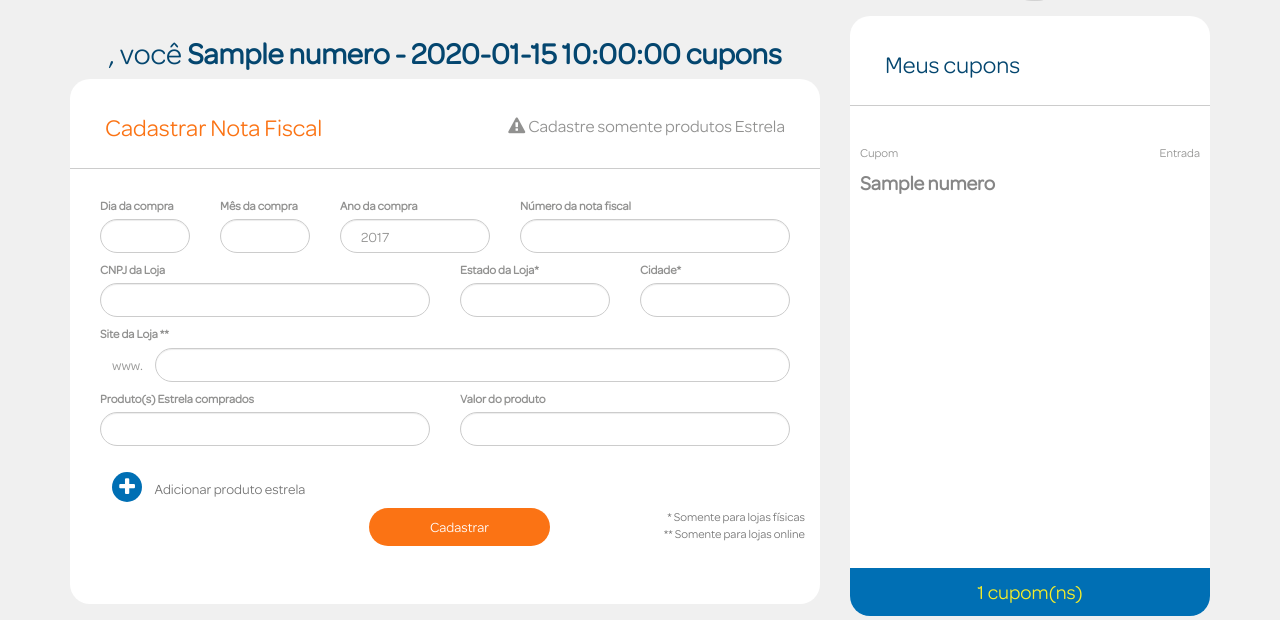
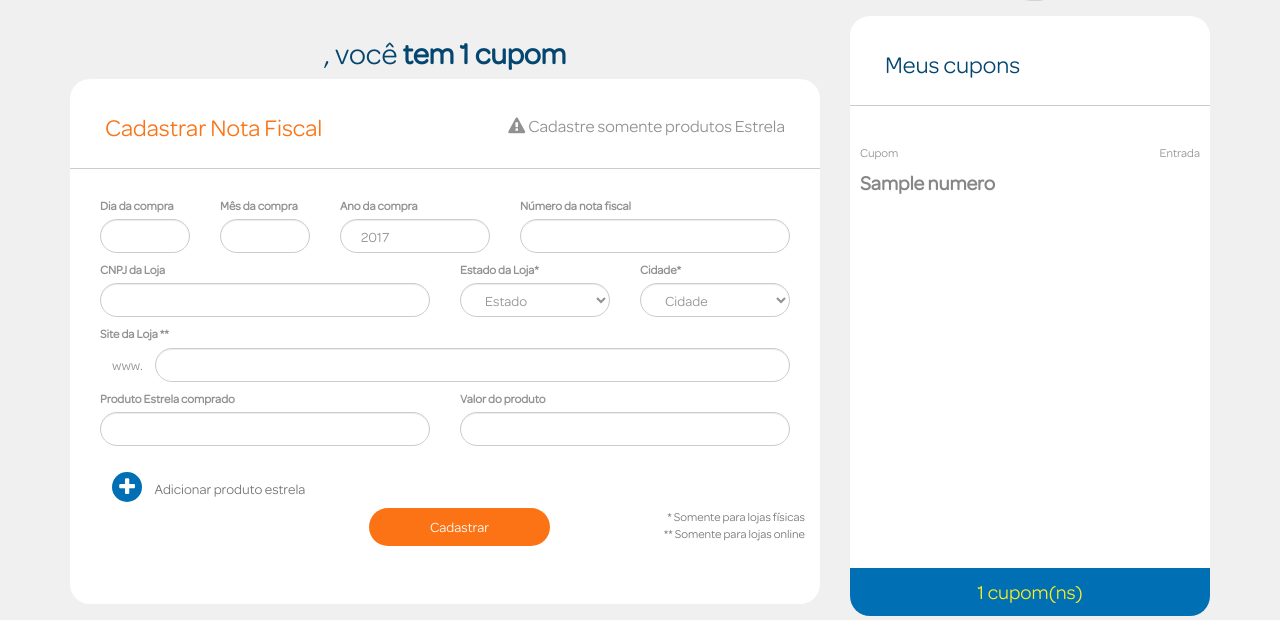
Before and after one commit to degueba/estrela-promocao, a PHP site: template templates/cupom.php in a window 1280 px wide. Shown: the part 129-749 px from the top of the page. Run offline with PHP 8.4, Linux system fonts and the light colour scheme; the template is opened without the code that fills it: most values are stand-ins (such as "Sample title", 1, 10 or a date in 2020); data that the repository does not hold is empty.

Commit message:
telas responsivas e cadastro notas

```diff
--- a/public/scss/_global.scss
+++ b/public/scss/_global.scss
@@ -608,6 +608,7 @@ body {
                     padding-top: 60px;
                     @media screen and (max-width: $break-small) {
                         width: 40%;
+                        padding-top: 10px;
                     }
                     a {
                         background-color: unset;
--- a/public/scss/_user-profile.scss
+++ b/public/scss/_user-profile.scss
@@ -6,6 +6,16 @@ body.user-profile {
         .navbar-nav {
             li {
                 padding-top: 10px !important;
+            }
+            @media screen and (max-width: $break-small) {
+                width: 80%;
+                .title-promocao--volta---mundo {
+                    a {
+                        font-size: 15px;
+                        margin-top: -10px;
+                        margin-left: -10px;
+                    }
+                }
             }
         }
     }
@@ -37,6 +47,9 @@ body.user-profile {
             height: 90px;
             margin-bottom: 20px;
             padding: 15px 35px;
+            @media screen and (max-width: $break-small) {
+                height: 160px;
+            }
             .title {
                 font-family: 'omnes_regularregular';
                 color: #FB7314;
@@ -67,11 +80,20 @@ body.user-profile {
                 padding-bottom: 20px;
                 .produto_estrela {
                     width: 100%;
+                    @media screen and (max-width: $break-small) {
+                        float: left;
+                    }
+                }
+                @media screen and (max-width: $break-small) {
+                    height: 330px;
                 }
             }
             .btn-add-produto {
                 border: none;
                 margin-top: 20px;
+                @media screen and (max-width: $break-small) {
+                    margin-bottom: 20px;
+                }
                 color: #737373;
                 i.fa-plus {
                     color: #fff;
@@ -89,6 +111,9 @@ body.user-profile {
                 padding: 8px 60px;
                 color: #fff;
                 border-radius: 20px;
+                @media screen and (max-width: $break-small) {
+                    margin-bottom: 20px;
+                }
             }
             .input-group-addon {
                 background-color: unset;
@@ -101,6 +126,11 @@ body.user-profile {
             height: 600px;
             .title {
                 color: #04466F
+            }
+            header {
+                @media screen and (max-width: $break-small) {
+                    height: 90px;
+                }
             }
             .content {
                 overflow-y: scroll;
@@ -146,6 +176,9 @@ body.user-profile {
         }
         &.meu-perfil {
             header {
+                @media screen and (max-width: $break-small) {
+                    height: 90px;
+                }
                 .title {
                     color: #006FB4;
                 }
--- a/templates/cupom.php
+++ b/templates/cupom.php
@@ -17,6 +17,28 @@ use src\Helper\Session;
 
 
 <body class="container-fluid user-profile">
+
+
+     <!-- MENU LATERAL MOBILE -->
+    <nav class="hidden-lg nav-lateral-mobile">
+        <!-- La cruz para cerrar el menu lateral -->
+        <div class="cruz">
+            <!-- Los span van a ser las dos barras de la cruz! -->
+            <span></span>
+            <span></span>
+        </div>
+
+        <!-- imagen -->
+        <!--div class="img"></div -->
+
+        <ul>
+            <li><a href="#form-cadastrar-nota" class="scroll-suave">Cadastrar nota fiscal</a></li>
+            <li><a href="#cupons-cadastrados" class="scroll-suave">Cupons cadastrados</a></li>
+            <li><a href="#meu-perfil" class="scroll-suave">Meu Perfil</a></li>
+            <li class=""><a href="/deslogar"><i class="fa fa-sign-out"></i> Sair</a></li>
+        </ul>
+    </nav>
+
     <div class="row">
         <nav class="navbar navbar-default">
 
@@ -24,35 +46,44 @@ use src\Helper\Session;
                 <div class="row">
                     <div class="col-lg-12">
                         <a class="navbar-brand" href="#">
-                            <img alt="Brand" src="images/logo_estrela.png">
+                            <img href="#" alt="Brand" src="images/logo_estrela.png">
                         </a>
+                        <!-- HAMBURGUER -->
+                    <div class="barra-sup hidden-lg">
+                        <div class="hamburguer">
+                            <span></span>
+                            <span></span>
+                            <span></span>
+                        </div>
+                    </div>
+                    <!---->
                         <ul class="nav navbar-nav pull-right">
-                            <li class="active title-promocao--volta---mundo"><a href="#" class="pull-left">Promoção volta ao mundo</a> <img class="pull-right" src="images/globo_promocao_volta_ao_mundo.png" width="120"></li>
-                            <li class=""><a href="/deslogar"><i class="fa fa-sign-out"></i> Sair</a></li>
+                            <li class="active title-promocao--volta---mundo"><a href="#" class="pull-left">Promoção volta ao mundo</a> <img class="hidden-xs pull-right" src="images/globo_promocao_volta_ao_mundo.png" width="120"></li>
+                            <li class="hidden-xs"><a href="/deslogar"><i class="fa fa-sign-out"></i> Sair</a></li>
                         </ul>
                     </div>
                 </div>
             </div>
         </nav>
+
     </div>
     <div class="container ">
+        <?php  if(isset($container['retorno']['msg'])) : ?>
+            <div class="alert alert-<?php echo ($container['retorno']['sucesso'] ? 'success' : 'danger')  ?>"><?php echo $container["retorno"]["msg"]; ?></div>
+        <?php endif; ?>
         <div class="row ">
             <div class="col-lg-8 ">
                 <h2 class="text-center title ">
-
-
                     <?php
 
                        echo Session::logado()["nome"]. ", você ";
 
                         if(is_array($container['cupom'])){
-                            foreach($container['cupom'] as $c){
-
-                                if($c['numero'] > 1){
-                                    echo "<strong>" . $c['numero'].' - '.$c['created'].' cupons</strong><br>';
-                                } else {
-                                    echo "<strong>" . $c['numero'].' - '.$c['created'].' cupom</strong><br>';
-                                }
+                            $qtdCupom = count($container['cupom']);
+                            if($qtdCupom > 1){
+                                echo "<strong> têm " . $qtdCupom.' cupons</strong><br>';
+                            } else {
+                                echo "<strong> tem " . $qtdCupom.'  cupom</strong><br>';
                             }
                         }else{
                             echo 'não tem <strong>nenhum cupom</strong>';
@@ -64,44 +95,51 @@ use src\Helper\Session;
                     <header>
                         <h3 class="title pull-left ">Cadastrar Nota Fiscal</h3> <small class="pull-right "> <i class="fa fa-warning "></i> Cadastre somente produtos Estrela</small>
                     </header>
-                    <form class="col-lg-12" method="post" id="form-cadastrar-nota">
+                    <form class="col-lg-12 col-xs-12" method="post" id="form-cadastrar-nota">
 
                         <div class="form-group ">
                             <div>
-                                <div class="col-lg-2">
+                                <div class="col-lg-2 col-xs-12">
                                     <label for=" ">Dia da compra</label>
                                     <input type="text " name="dia" id="dia" value="" class="form-control ">
                                 </div>
-                                <div class="col-lg-2">
+                                <div class="col-lg-2 col-xs-12">
                                     <label for=" ">Mês da compra</label>
                                     <input type="text " name="mes" id="mes" value="" class="form-control ">
                                 </div>
-                                <div class="col-lg-3">
+                                <div class="col-lg-3 col-xs-12">
                                     <label for=" ">Ano da compra</label>
                                     <input type="text " name="ano" id="ano" value="<?php echo date('Y'); ?>" class="form-control ">
                                 </div>
                             </div>
-                            <div class="col-lg-5">
+                            <div class="col-lg-5 col-xs-12">
                                 <label for=" ">Número da nota fiscal</label>
                                 <input type="text " name="numero" value=" " class="form-control ">
                             </div>
                         </div>
                         <div class="form-group ">
-                            <div class="col-lg-6">
+                            <div class="col-lg-6 col-xs-12">
                                 <label for=" ">CNPJ da Loja</label>
                                 <input type="text " name="cnpj" value=" " class="form-control ">
                             </div>
                         </div>
                         <div class="form-group ">
-                            <div class="col-lg-3 ">
+                            <div class="col-lg-3 col-xs-12">
                                 <label for=" ">Estado da Loja*</label>
-                                <input type="text " name="uf" value=" " class="form-control ">
+                                 <select class="form-control" name="uf" id="slt_estados">
+                                        <option value="">Estado</option>
+                                        <?php foreach($container["uf"] as $uf){ ?>
+                                             <option value="<?php echo $uf["uf"]; ?>"><?php echo $uf["uf"]; ?></option>
+                                        <?php } ?>
+                                </select>
                             </div>
-                            <div class="col-lg-3 ">
+                            <div class="col-lg-3 col-xs-12">
                                 <label for=" ">Cidade*</label>
-                                <input type="text " name="cidade" value=" " class="form-control ">
+                                <select class="form-control"  name="cidade" id="slt_cidades">
+                                        <option value="" selected>Cidade</option>
+                                </select>
                             </div>
-                            <div class="col-lg-12">
+                            <div class="col-lg-12 col-xs-12">
                                 <label for=" ">Site da Loja **</label>
                                 <!-- small class="help-msg ">* Somente para compras online</small-->
                                 <div class="input-group ">
@@ -113,41 +151,40 @@ use src\Helper\Session;
                         <div class="form-group">
                             <div class="produto_estrela">
                                 <div class="col-lg-6 nome_produto">
-                                    <label for=" ">Produto(s) Estrela comprados</label>
-                                    <input type="text " name="produto[]" value=" " class="form-control ">
+                                    <label for=" ">Produto Estrela comprado</label>
+                                    <input type="text" name="produto[]" value=" " class="form-control ">
                                 </div>
                                 <div class="col-lg-6 valor_produto">
                                     <label for=" ">Valor do produto</label>
-                                    <input type="text " name="valor_produto[]" value=" " class="form-control mask_valor_produto">
+                                    <input type="text" name="valor_produto[]" value=" " class="form-control mask_valor_produto">
                                 </div>
                             </div>
                         </div>
                         <div class="form-group">
-                            <div class="col-lg-12">
+                            <div class="col-lg-12 col-xs-12">
                                 <button type="button" class="btn btn-default btn-add-produto"><i class="fa fa-plus "></i> Adicionar produto estrela</button>
                             </div>
                         </div>
                         <div class="form-group ">
-                            <div class="col-lg-8 ">
-                                <button class="pull-right btn btn-cadastrar ">Cadastrar</button>
+                            <div class="col-lg-8 col-xs-11">
+                                <button type="submit" class="pull-right btn btn-cadastrar ">Cadastrar</button>
                             </div>
                             <small class="pull-right help-msg ">* Somente para lojas físicas</small>
                             <small class="pull-right help-msg ">** Somente para lojas online</small>
                         </div>
                     </form>
                 </div>
-                <div class="row ">
-                    <div class="col-lg-12 ">
+                <div class="row" id="meu-perfil">
+                    <div class="col-lg-12 col-xs-12">
                         <div class="box-user meu-perfil ">
                             <header>
-                                <h3 class="title pull-left ">Meu Perfil</h3> <small class="pull-right "> <a class="btn btn-default btn-edit--perfil ">Editar Perfil</a></small>
+                                <h3 class="title pull-left">Meu Perfil</h3> <small class="pull-right "> <a class="btn btn-default btn-edit--perfil ">Editar Perfil</a></small>
                             </header>
                             <div class="content ">
-                                <ol class="lista-editar--perfil ">
-
-                                        <li><b>Nome:</b> <?php echo Session::logado()["nome"]; ?></li>
-                                        <li><b>Email:</b> <?php echo Session::logado()["email"]; ?></li>
-                                        <li><b>Telefone:</b> <?php echo Session::logado()["telefone"]; ?></li>
+                                <ol class="lista-editar--perfil">
+                                    <li><b>Nome:</b> <?php echo Session::logado()["nome"]; ?></li>
+                                    <li><b>Email:</b> <?php echo Session::logado()["email"]; ?></li>
+                                    <li><b>Telefone:</b> <?php echo Session::logado()["telefone"]; ?></li>
                                 </ol>
                             </div>
                         </div>
@@ -157,7 +194,7 @@ use src\Helper\Session;
 
             <div class="col-lg-4 ">
 
-                <div class="box-user meus-cupons ">
+                <div class="box-user meus-cupons" id="cupons-cadastrados">
                     <header>
                         <h3 class="title pull-left ">Meus cupons</h3>
                     </header>
```
Also changed, not shown: src/Controller/CupomController.php (+7 -1 lines), templates/home.php (+4 -3 lines), public/css/default.css, public/js/app.js, 1 other file.
